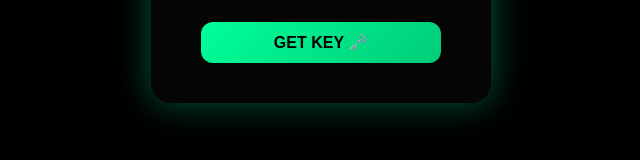
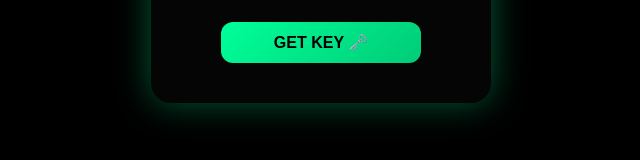
Before and after one commit to king-mods-login/King-Mods, a plain HTML site: page index.html in a window 1280 px wide. Shown: the part 462-622 px from the top of the page, without its empty margins (319-959 px from the left). Drawn offline with Linux system fonts and the light colour scheme.

Commit message:
index.html
$

```diff
--- a/index.html
+++ b/index.html
@@ -42,7 +42,7 @@ body{
 }
 
 button{
-    width:240px;          /* ← العرض الجديد */
+    width:200px;          /* ← العرض الجديد */
     padding:11px;
     margin:15px auto 0;  /* ← توسيط */
     font-size:16px;
```
